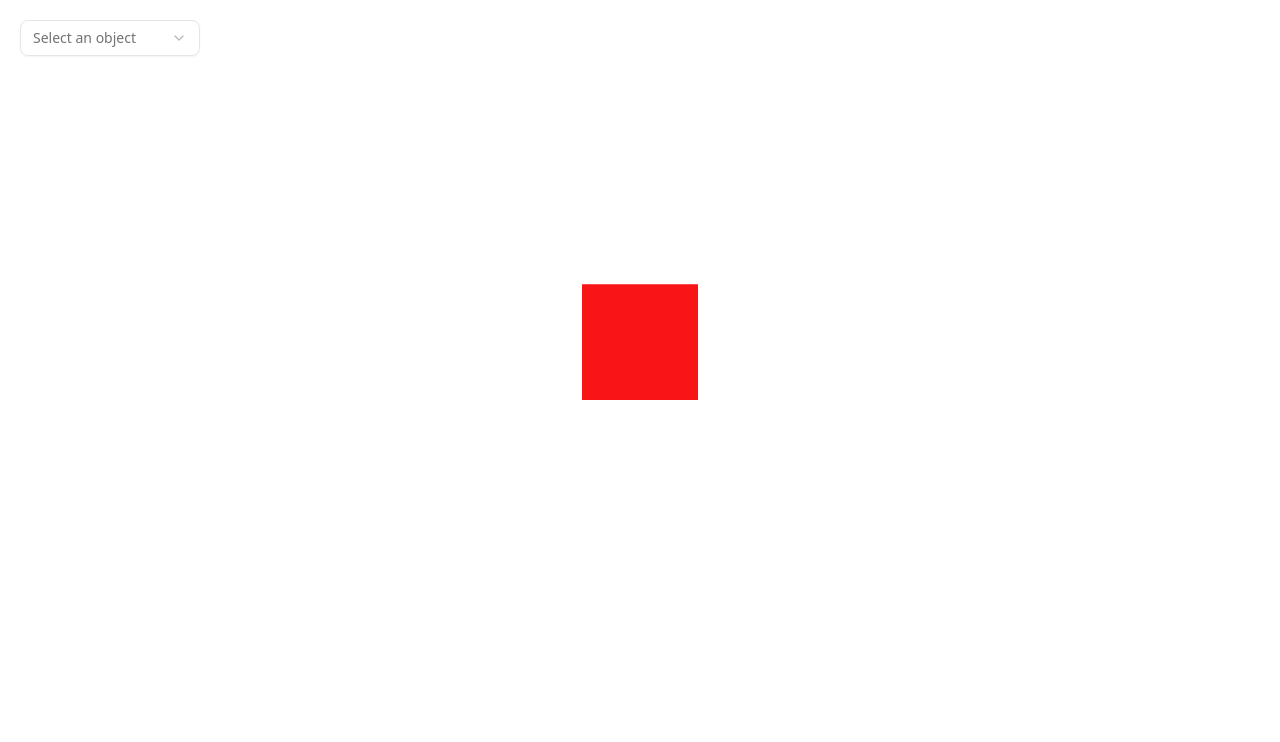
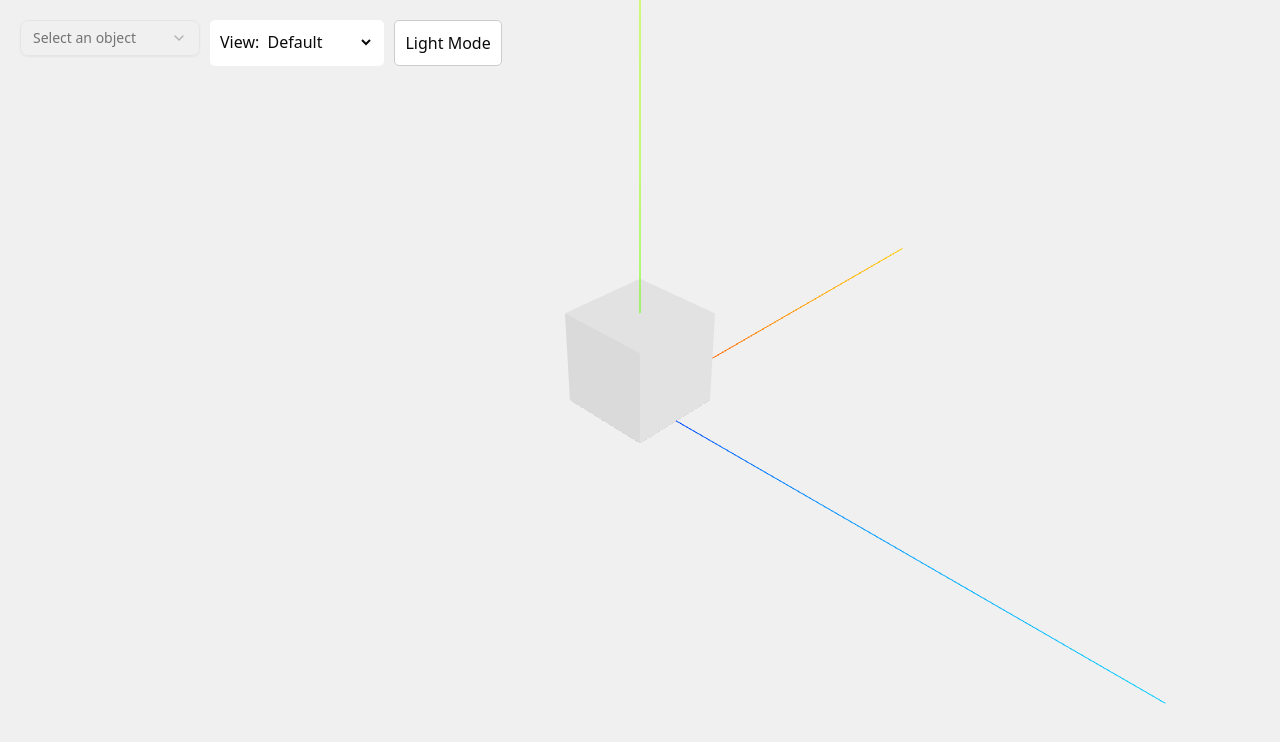
Before and after one commit to pwluke/monkeys-on-keyboards, a Next.js app: page / in a window 1280 px wide. Shown: the top 742 px of the page. Built offline with nearby package versions, Linux system fonts and the light colour scheme.

Commit message:
Pushing Changes

```diff
--- a/src/app/layout.js
+++ b/src/app/layout.js
@@ -1,5 +1,6 @@
 import { Geist, Geist_Mono } from "next/font/google";
 import "./globals.css";
+import { ThemeProvider } from "@/components/ThemeProvider";
 
 const geistSans = Geist({
   variable: "--font-geist-sans",
@@ -18,11 +19,11 @@ export const metadata = {
 
 export default function RootLayout({ children }) {
   return (
-    <html lang="en">
+    <html lang="en" suppressHydrationWarning>
       <body
         className={`${geistSans.variable} ${geistMono.variable} antialiased`}
       >
-        {children}
+        <ThemeProvider>{children}</ThemeProvider>
       </body>
     </html>
   );
--- a/src/app/page.js
+++ b/src/app/page.js
@@ -1,31 +1,62 @@
 
 "use client";
-import { useState } from "react";
+import { useState, useEffect } from "react";
 import { Canvas } from "@react-three/fiber";
-import { Grid, OrbitControls } from "@react-three/drei";
+import { useTheme } from "next-themes";
+import { Grid, OrbitControls, Edges } from "@react-three/drei";
 import { ObjectSelector } from "@/components/ObjectSelector";
+import { ThemeToggle } from "@/components/ThemeToggle";
+import { ViewSelector } from "@/components/ViewSelector";
 
-function Shape({ type, position }) {
+function Shape({ type, position, view }) {
+  const isLineweight = view === "lineweight";
+  const isArctic = view === "arctic";
+
+  const materialProps = {
+    color: isArctic ? "white" : undefined,
+    transparent: view === "transparent" || isLineweight,
+    opacity: view === "transparent" ? 0.7 : isLineweight ? 0.1 : 1,
+  };
+
   switch (type) {
     case "box":
       return (
         <mesh position={position}>
           <boxGeometry />
-          <meshStandardMaterial color="red" />
+          <meshStandardMaterial color="red" {...materialProps} />
+          {isLineweight && <Edges />}
         </mesh>
       );
     case "cone":
       return (
         <mesh position={position}>
           <coneGeometry />
-          <meshStandardMaterial color="blue" />
+          <meshStandardMaterial color="blue" {...materialProps} />
+          {isLineweight && <Edges />}
         </mesh>
       );
     case "sphere":
       return (
         <mesh position={position}>
           <sphereGeometry />
-          <meshStandardMaterial color="green" />
+          <meshStandardMaterial color="green" {...materialProps} />
+          {isLineweight && <Edges />}
+        </mesh>
+      );
+    case "cylinder":
+      return (
+        <mesh position={position}>
+          <cylinderGeometry />
+          <meshStandardMaterial color="yellow" {...materialProps} />
+          {isLineweight && <Edges />}
+        </mesh>
+      );
+    case "torus":
+      return (
+        <mesh position={position}>
+          <torusGeometry />
+          <meshStandardMaterial color="purple" {...materialProps} />
+          {isLineweight && <Edges />}
         </mesh>
       );
     default:
@@ -37,6 +68,12 @@ export default function Home() {
   const [objects, setObjects] = useState([
     { type: "box", id: Date.now(), position: [0, 0.5, 0] },
   ]);
+  const [view, setView] = useState("default");
+  const { theme } = useTheme();
+  const [mounted, setMounted] = useState(false);
+
+  // useEffect only runs on the client, so now we can safely show the UI
+  useEffect(() => setMounted(true), []);
 
   const handleAddObject = (type) => {
     const position = [
@@ -47,19 +84,45 @@ export default function Home() {
     setObjects([...objects, { type, id: Date.now(), position }]);
   };
 
+  const handleViewChange = (newView) => {
+    setView(newView);
+  };
+
   return (
     <div style={{ height: "100vh", width: "100vw", position: "relative" }}>
-      <div style={{ position: "absolute", top: 20, left: 20, zIndex: 1 }}>
+      <div
+        style={{
+          position: "absolute",
+          top: 20,
+          left: 20,
+          zIndex: 1,
+          display: "flex",
+          gap: "10px",
+        }}
+      >
         <ObjectSelector onObjectSelect={handleAddObject} />
+        <ViewSelector onViewChange={handleViewChange} currentView={view} />
+        <ThemeToggle />
       </div>
-      <Canvas>
-        <ambientLight intensity={2.5} />
-        <directionalLight position={[1, 1, 1]} />
+      <Canvas
+        shadows={view === "arctic"}
+        camera={{ position: [-5, 5, 5], fov: 50 }}
+      >
+        <ambientLight intensity={view === "arctic" ? 4 : 2.5} />
+        <directionalLight position={[1, 1, 1]} castShadow={view === "arctic"} />
+        {mounted && (
+          <color attach="background" args={[theme === "dark" ? "#141414" : "#f0f0f0"]} />
+        )}
         {objects.map((obj) => (
-          <Shape key={obj.id} type={obj.type} position={obj.position} />
+          <Shape key={obj.id} type={obj.type} position={obj.position} view={view} />
         ))}
-        <Grid />
+        <Grid
+          sectionSize={1}
+          sectionColor={"#666666"}
+          sectionThickness={1.5}
+        />
         <OrbitControls />
+        <axesHelper args={[5]} />
       </Canvas>
     </div>
   );
--- a/src/components/ObjectSelector.jsx
+++ b/src/components/ObjectSelector.jsx
@@ -24,6 +24,8 @@ export function ObjectSelector({ onObjectSelect }) {
           <SelectItem value="box">Box</SelectItem>
           <SelectItem value="cone">Cone</SelectItem>
           <SelectItem value="sphere">Sphere</SelectItem>
+          <SelectItem value="cylinder">Cylinder</SelectItem>
+          <SelectItem value="torus">Torus</SelectItem>
         </SelectGroup>
       </SelectContent>
     </Select>
--- /dev/null
+++ b/src/components/ThemeProvider.jsx
@@ -0,0 +1,7 @@
+"use client";
+
+import { ThemeProvider as NextThemesProvider } from "next-themes";
+
+export function ThemeProvider({ children }) {
+  return <NextThemesProvider attribute="class">{children}</NextThemesProvider>;
+}
--- /dev/null
+++ b/src/components/ThemeToggle.jsx
@@ -0,0 +1,24 @@
+"use client";
+
+import * as React from "react";
+import { useTheme } from "next-themes";
+
+export function ThemeToggle() {
+  const { theme, setTheme } = useTheme();
+  const [mounted, setMounted] = React.useState(false);
+
+  React.useEffect(() => setMounted(true), []);
+
+  if (!mounted) {
+    return null;
+  }
+
+  return (
+    <button
+      onClick={() => setTheme(theme === "light" ? "dark" : "light")}
+      style={{ background: "white", padding: "10px", borderRadius: "5px", cursor: "pointer", border: "1px solid #ccc" }}
+    >
+      {theme === "light" ? "Dark Mode" : "Light Mode"}
+    </button>
+  );
+}
--- /dev/null
+++ b/src/components/ViewSelector.jsx
@@ -0,0 +1,23 @@
+import React from "react";
+
+const views = [
+  { value: "default", label: "Default" },
+  { value: "transparent", label: "Transparent" },
+  { value: "lineweight", label: "Lineweight" },
+  { value: "arctic", label: "Arctic" },
+];
+
+export function ViewSelector({ onViewChange, currentView }) {
+  return (
+    <div style={{ background: "white", padding: "10px", borderRadius: "5px" }}>
+      <label htmlFor="view-select">View: </label>
+      <select id="view-select" onChange={(e) => onViewChange(e.target.value)} value={currentView}>
+        {views.map((view) => (
+          <option key={view.value} value={view.value}>
+            {view.label}
+          </option>
+        ))}
+      </select>
+    </div>
+  );
+}
```
